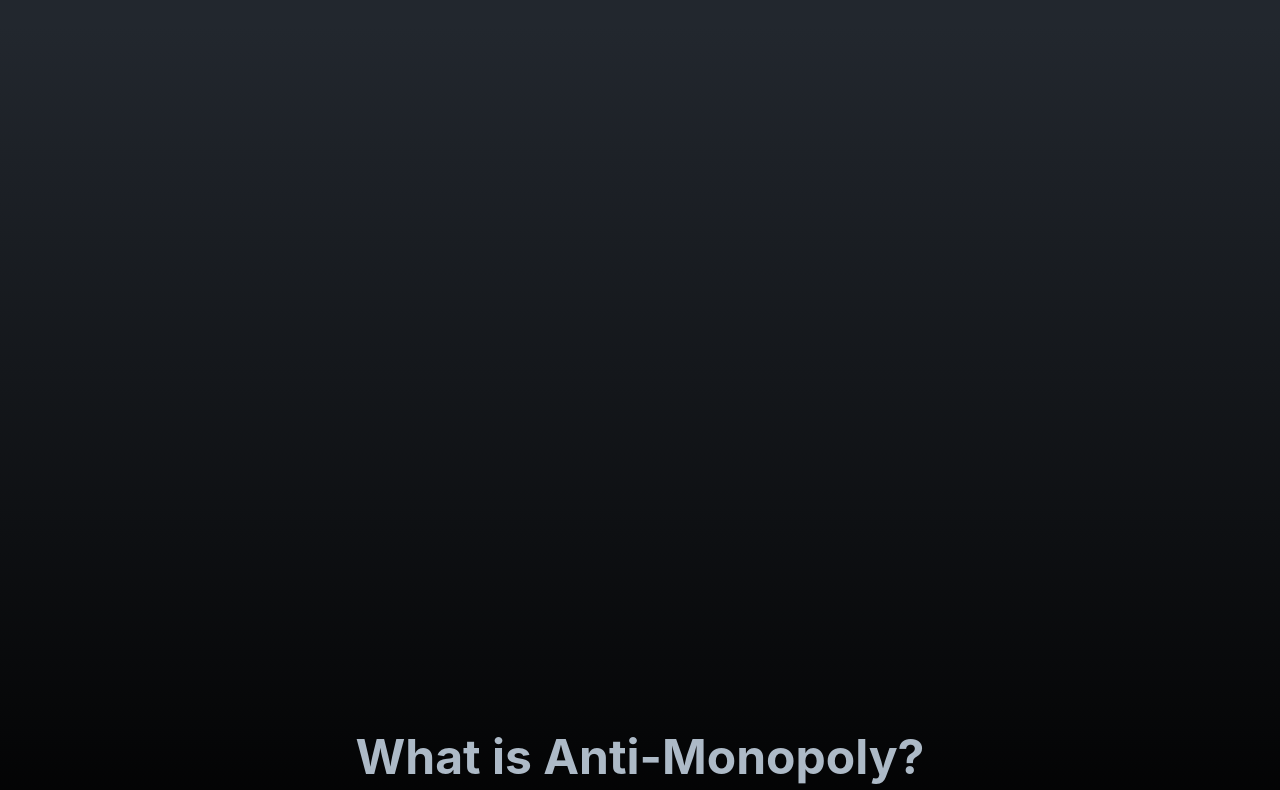
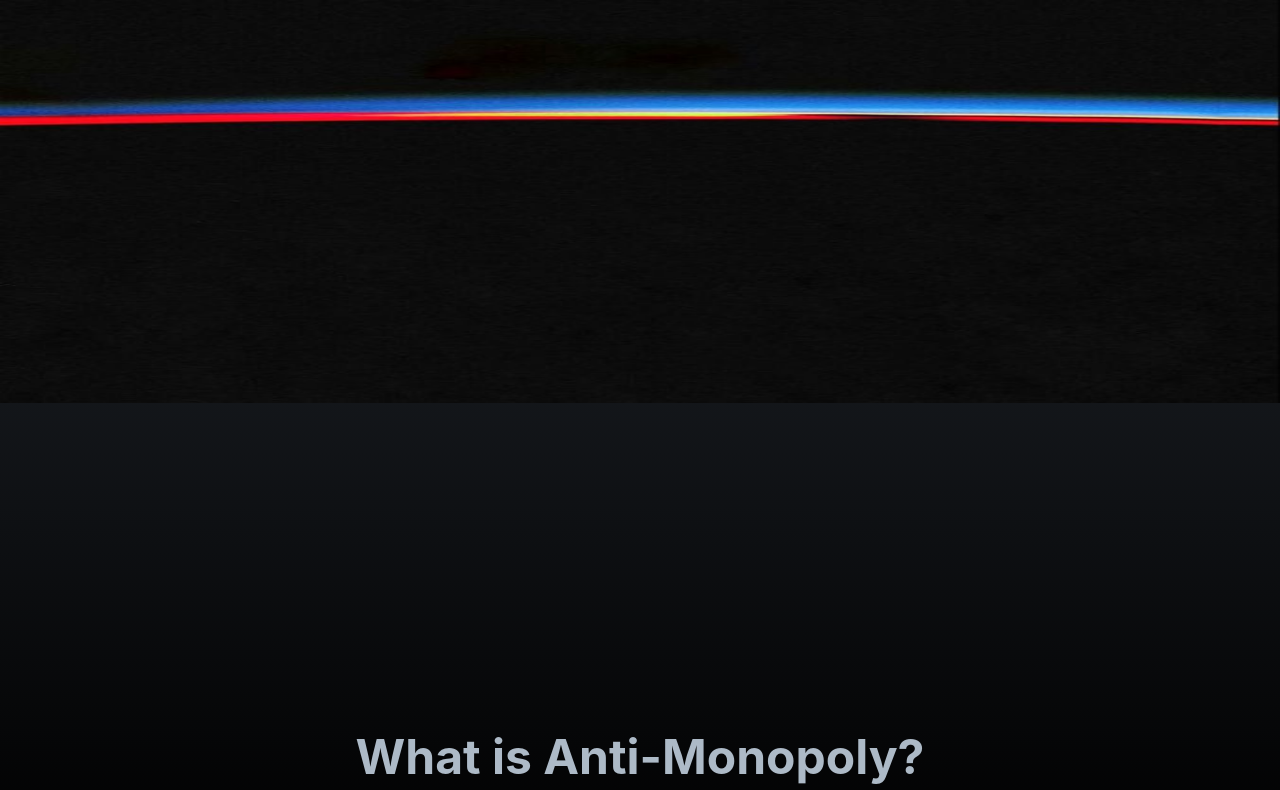
Before and after one commit to Aman2980/S2-23_Website, a plain HTML site: page index.html in a window 1280 px wide. Shown: the part 385-1175 px from the top of the page. Drawn offline with Linux system fonts and the light colour scheme.

Commit message:
all good

```diff
--- a/index.html
+++ b/index.html
@@ -37,7 +37,7 @@
 <main>
     <section class="section1">
         <h1 class="gameHeading">ANTI-MONOPOLY</h1>
-<!--        <img class="heroImage" src="assets/screenshots/game/inf.jpg" alt="hero image">-->
+        <img class="heroImage" src="assets/screenshots/game/inf.jpg" alt="hero image">
     </section>
     <section class="section2">
         <h2 class="intro">What is Anti-Monopoly?</h2>
```
